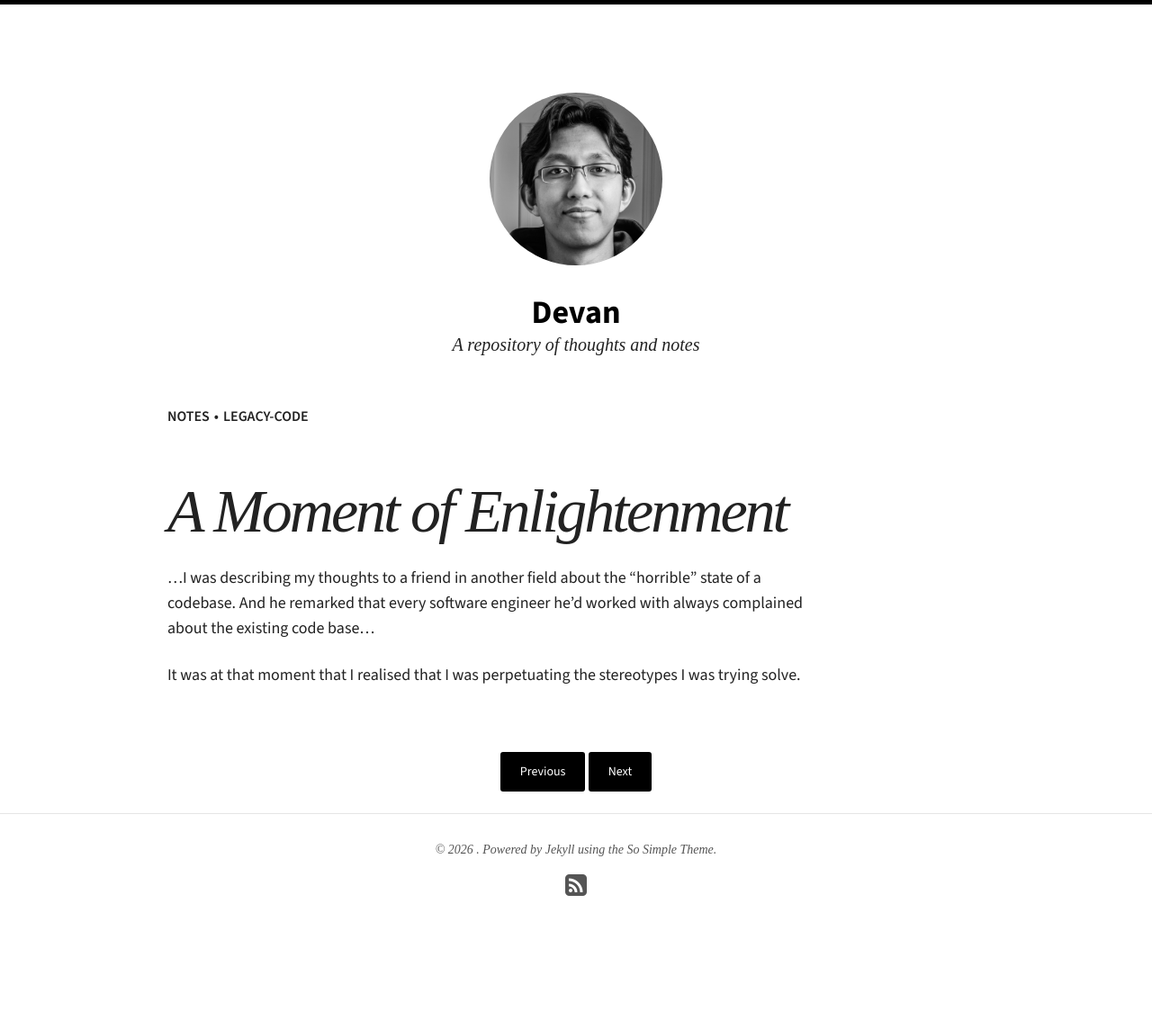
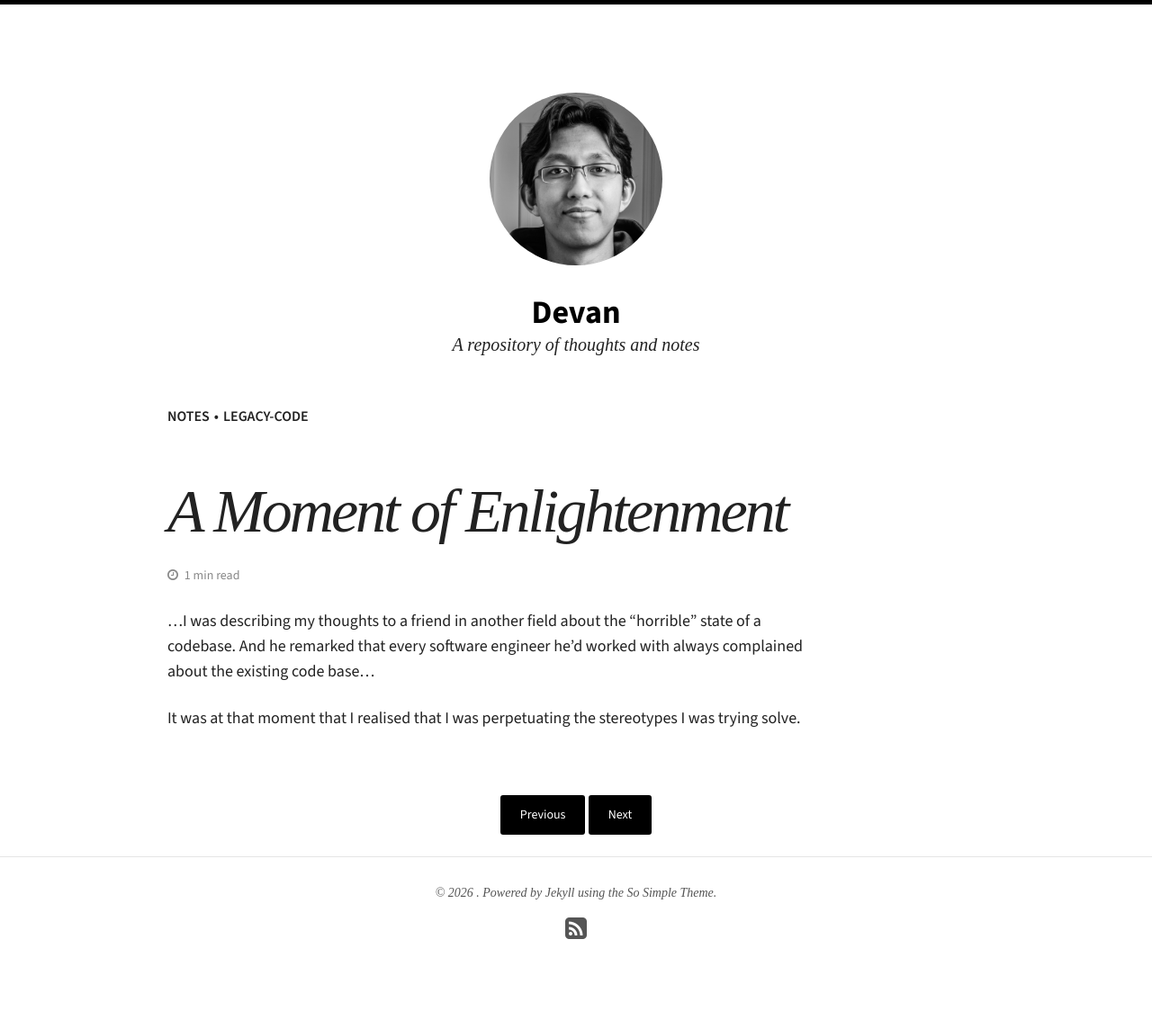
Before and after one commit to DevanR/devanr.github.io, a Jekyll site: the page built from _posts/2022-09-01-realisation_about_legacy_code.md, in a window 1280 px wide. Shown: the whole page at 90% size. Built offline with Jekyll 4.4.1, drawn with Linux system fonts in a browser that asks for light colours; nearby versions of some CDN libraries; some web fonts are replaced; before the commit the page ends 1096 px from its top, so only the background shows below that.

Commit message:
Add reading time estimate to posts
Display estimated reading time (based on 200 wpm) below the post
title. Helps readers gauge article length before committing.

Co-Authored-By: Claude Opus 4.6 (1M context) <noreply@anthropic.com>

```diff
--- a/_layouts/post.html
+++ b/_layouts/post.html
@@ -21,6 +21,11 @@
         {% else %}
           <h1 class="entry-title">{% if page.headline %}{{ page.headline }}{% else %}{{ page.title }}{% endif %}</h1>
         {% endif %}
+        {% capture words %}{{ content | number_of_words }}{% endcapture %}
+        <p class="entry-reading-time">
+          <i class="fa fa-clock-o"></i>
+          {% if words contains "-" %}1{% else %}{{ words | plus: 0 | divided_by: 200 | at_least: 1 }}{% endif %} min read
+        </p>
       </header>
       <!--
         <footer class="entry-meta">
--- a/_sass/_page.scss
+++ b/_sass/_page.scss
@@ -98,6 +98,18 @@ span + .entry-title {
 
 	@include media($large) {
 		@include font-size(68,yes,72);
+	}
+}
+
+/* reading time */
+
+.entry-reading-time {
+	@include font-size(14);
+	color: lighten($text-color, 40);
+	margin-top: 0.5em;
+
+	.fa {
+		margin-right: 0.3em;
 	}
 }
 
```
